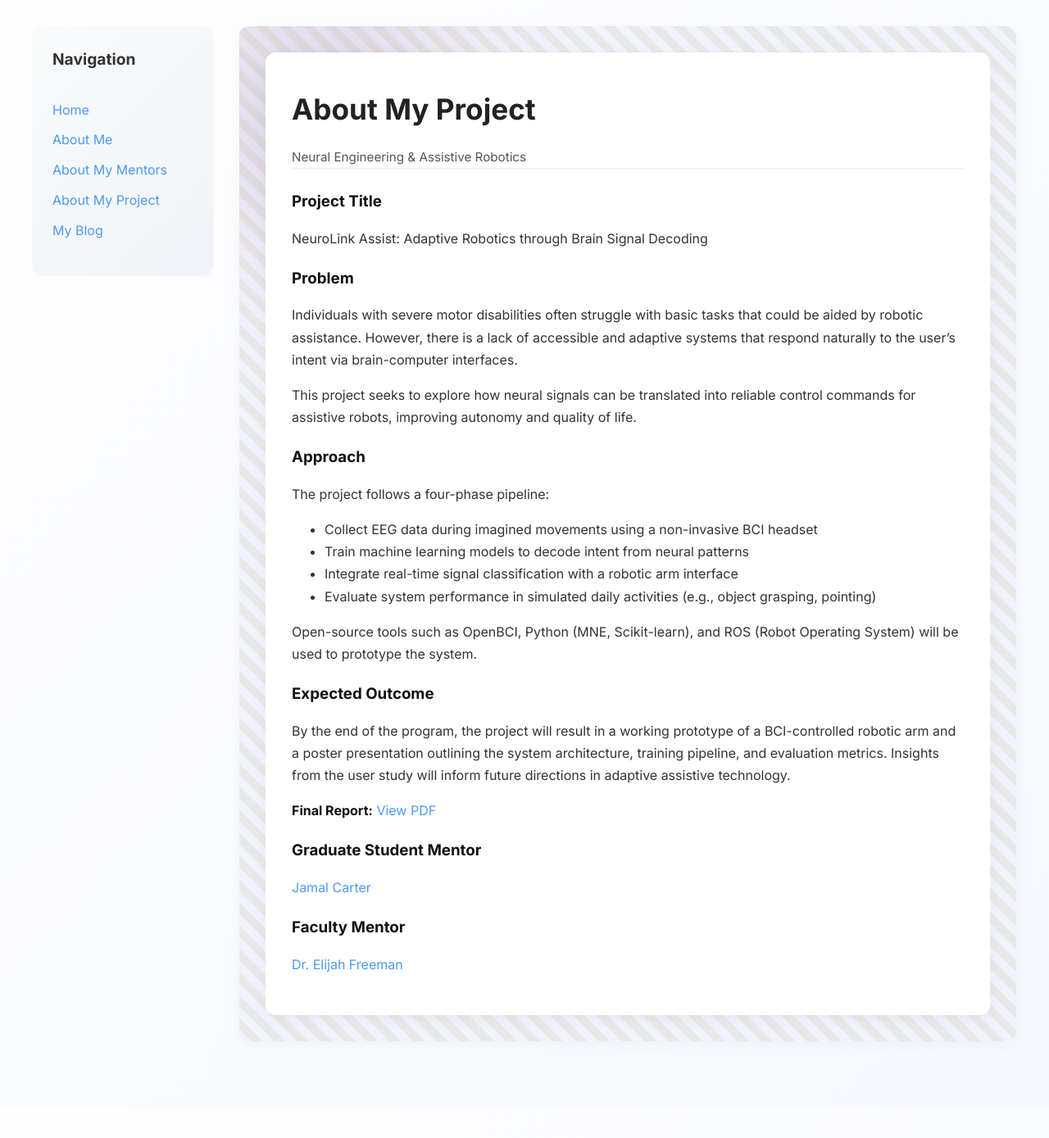
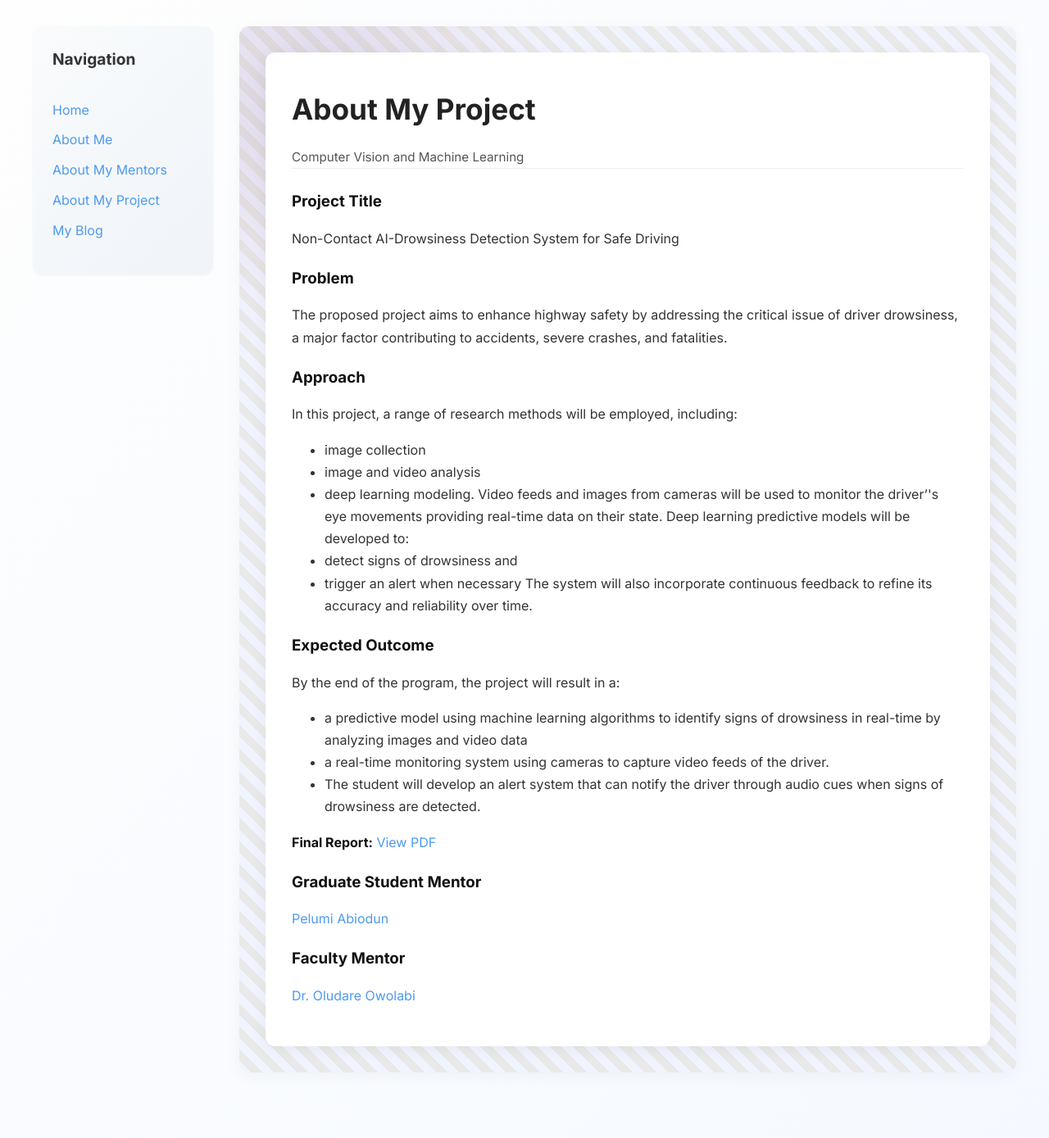
Before and after one commit to toxhi/toxhi.github.io, a Jekyll site: the page built from pages/about-my-project.md, in a window 1280 px wide. Shown: the whole page at 82% size. Built offline with Jekyll 4.4.1, drawn with Linux system fonts in a browser that asks for light colours; before the commit the page ends 1351 px from its top, so only the background shows below that.

Commit message:
Update about-my-project.md

```diff
--- a/pages/about-my-project.md
+++ b/pages/about-my-project.md
@@ -3,34 +3,35 @@
 title: About My Project
 permalink: /about-my-project.html
 
-subtitle: Neural Engineering & Assistive Robotics
-project_title: "NeuroLink Assist: Adaptive Robotics through Brain Signal Decoding"
+subtitle: Computer Vision and Machine Learning
+project_title: "Non-Contact AI-Drowsiness Detection System for Safe Driving"
 
 problem: |
-  Individuals with severe motor disabilities often struggle with basic tasks that could be aided by robotic assistance. However, there is a lack of accessible and adaptive systems that respond naturally to the user's intent via brain-computer interfaces.
-
-  This project seeks to explore how neural signals can be translated into reliable control commands for assistive robots, improving autonomy and quality of life.
+  The proposed project aims to enhance highway safety by addressing the critical issue of driver drowsiness, a major factor contributing to accidents, severe crashes, and fatalities.
 
 approach: |
-  The project follows a four-phase pipeline:
-
-  - Collect EEG data during imagined movements using a non-invasive BCI headset
-  - Train machine learning models to decode intent from neural patterns
-  - Integrate real-time signal classification with a robotic arm interface
-  - Evaluate system performance in simulated daily activities (e.g., object grasping, pointing)
-
-  Open-source tools such as OpenBCI, Python (MNE, Scikit-learn), and ROS (Robot Operating System) will be used to prototype the system.
+  In this project, a range of research methods will be employed, including:
+    -  image collection
+    -  image and video analysis
+    -  deep learning modeling.
+    Video feeds and images from cameras will be used to monitor the driver'&#39;s eye movements providing real-time data on their state. Deep learning predictive models will be developed to:
+    -  detect signs of drowsiness and
+    -  trigger an alert when necessary
+    The system will also incorporate continuous feedback to refine its accuracy and reliability over time.
 
 outcome: |
-  By the end of the program, the project will result in a working prototype of a BCI-controlled robotic arm and a poster presentation outlining the system architecture, training pipeline, and evaluation metrics. Insights from the user study will inform future directions in adaptive assistive technology.
+  By the end of the program, the project will result in a:
+    -  a predictive model using machine learning algorithms to identify signs of drowsiness in real-time by analyzing images and video data
+    -  a real-time monitoring system using cameras to capture video feeds of the driver.
+    -  The student will develop an alert system that can notify the driver through audio cues when signs of drowsiness are detected.
 
 final_report_url: https://dl.icdst.org/pdfs/files/22e390b2eb0c8e951f3a742fda5b2d1d.pdf
 
 grad_mentor:
-  name: Jamal Carter
-  linkedin: https://www.linkedin.com/in/jamal-carter
+  name: Pelumi Abiodun
+  linkedin: https://linkedin.com/in/jamal-carter](https://www.linkedin.com/in/abiodunpo/
 
 faculty_mentor:
-  name: Dr. Elijah Freeman
-  linkedin: https://www.linkedin.com/in/dr-elijah-freeman
+  name: Dr. Oludare Owolabi
+  linkedin: https://linkedin.com/in/dr-elijah-freeman](https://www.linkedin.com/in/oludare-owolabi-pe-mchit-reg-engr-coren-6766a299/
 ---
```
